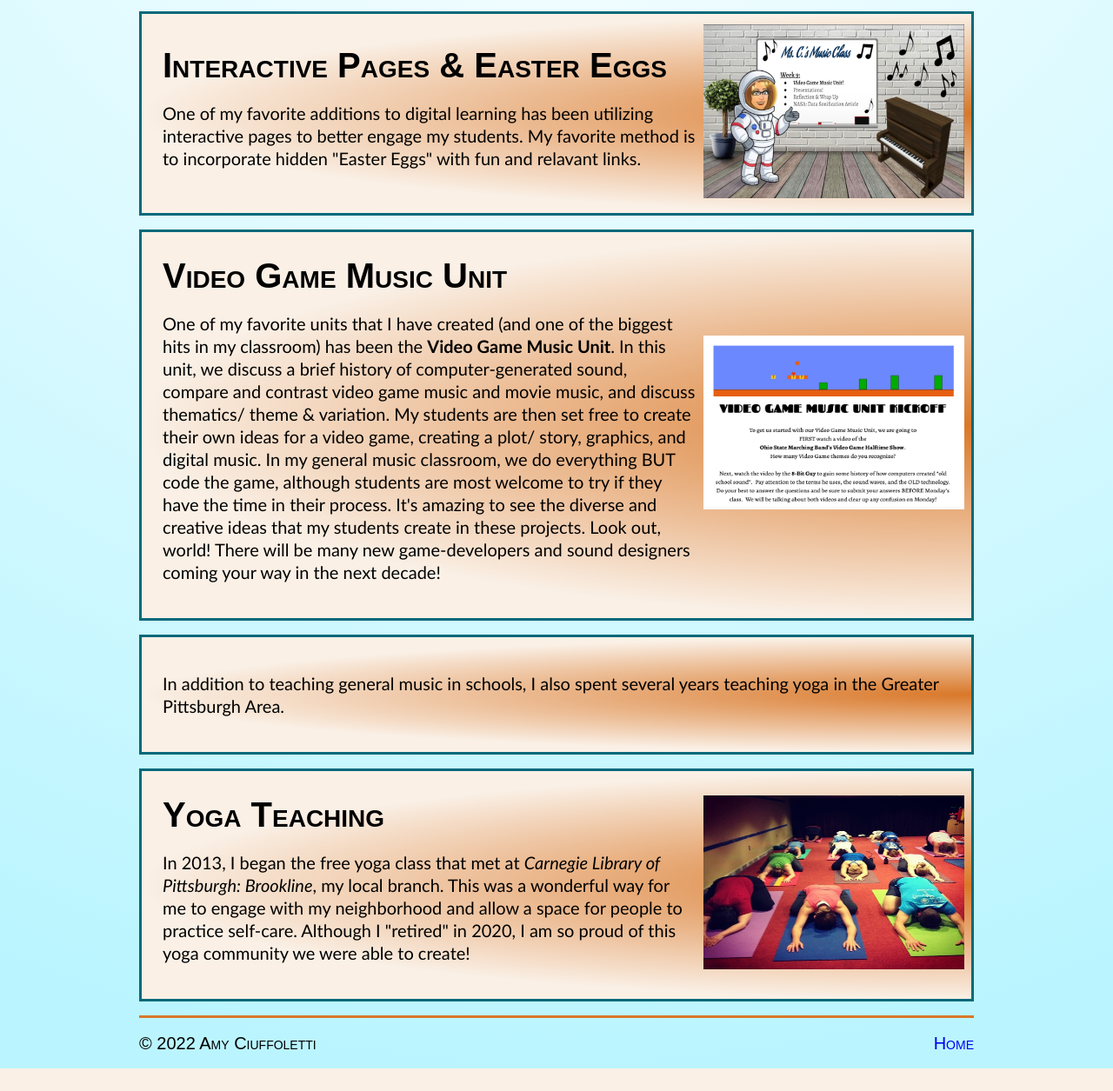
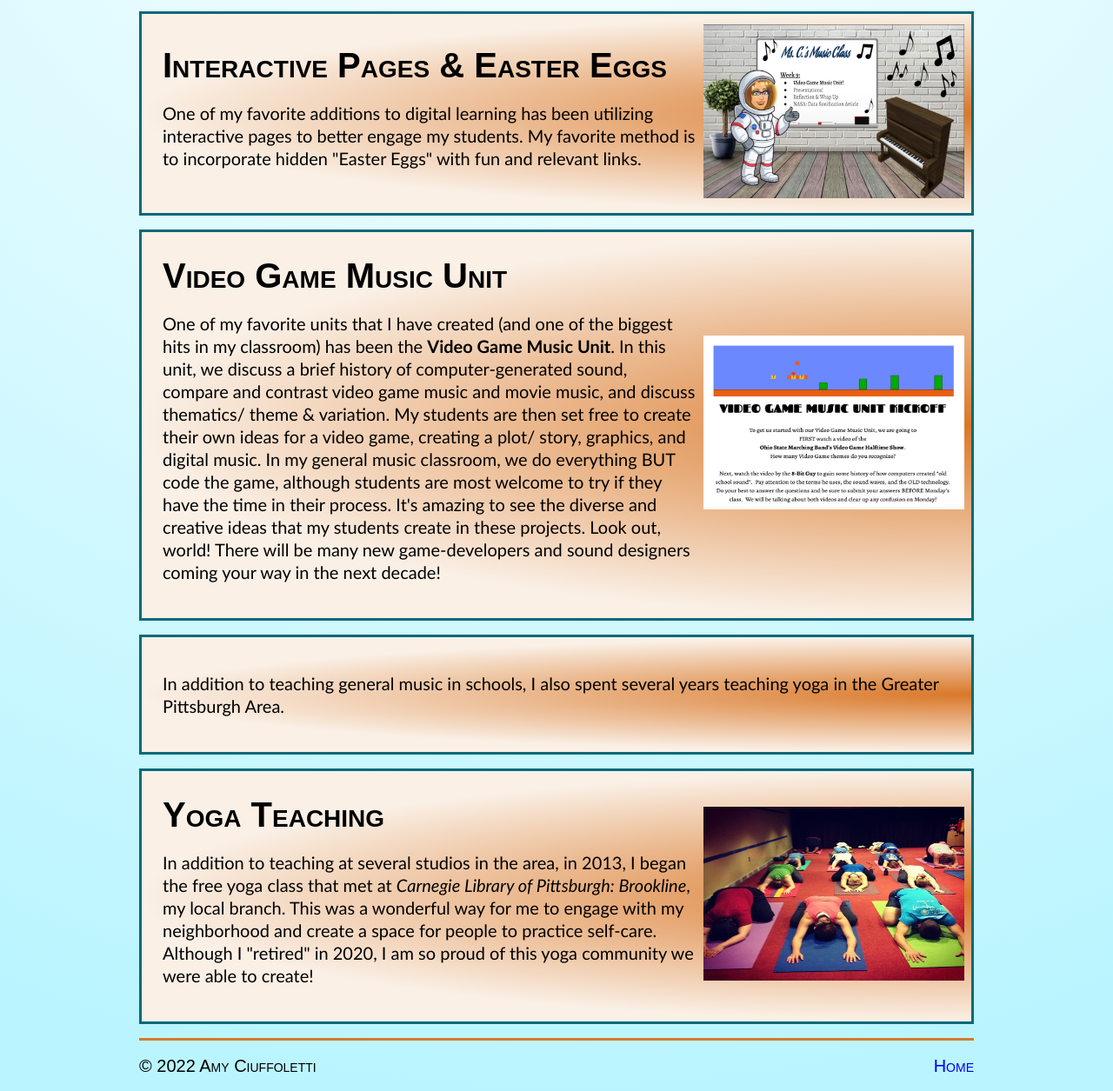
Before and after one commit to pghgal317/Portfolio, a plain HTML site: page teaching.html in a window 1280 px wide. Shown: the part 397-1652 px from the top of the page at 87% size. Before the commit the page ends 1626 px from the top, so only its background shows below. Drawn offline with Linux system fonts and the light colour scheme; a web font is replaced by a local one.

Commit message:
Spelling error

```diff
--- a/teaching.html
+++ b/teaching.html
@@ -43,7 +43,7 @@
         <h2> Interactive Pages & Easter Eggs </h2>
         <p> One of my favorite additions to digital learning has been utilizing interactive pages
           to better engage my students.  My favorite method is to incorporate hidden "Easter Eggs" with fun
-          and relavant links. </p>
+          and relevant links. </p>
         </div>
         <div class="teaching-intro-image">
           <img src="img/BitMoji9.png" alt="Website1" width="300px" height="200px">
@@ -75,9 +75,9 @@
         <section class="teaching-intro">
           <div class="teaching-intro-text">
             <h2>Yoga Teaching </h2>
-            <p> In 2013, I began the free yoga class that met at <em>Carnegie Library of Pittsburgh: Brookline</em>,
-              my local branch.  This was a wonderful way for me to engage with my neighborhood and allow a space for
-              people to practice self-care.  Although I "retired" in 2020, I am so proud of this yoga community we
+            <p> In addition to teaching at several studios in the area, in 2013, I began the free yoga class that met at <em>Carnegie
+               Library of Pittsburgh: Brookline</em>, my local branch.  This was a wonderful way for me to engage with my neighborhood
+               and create a space for people to practice self-care.  Although I "retired" in 2020, I am so proud of this yoga community we
               were able to create! </p>
             </div>
             <div class="teaching-intro-image">
```
